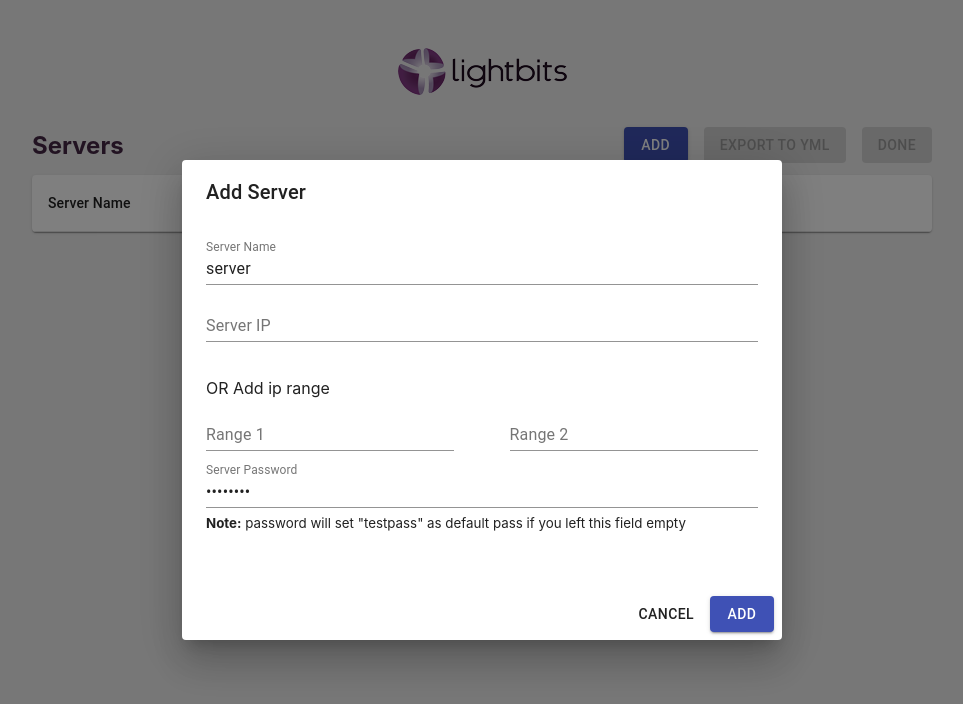
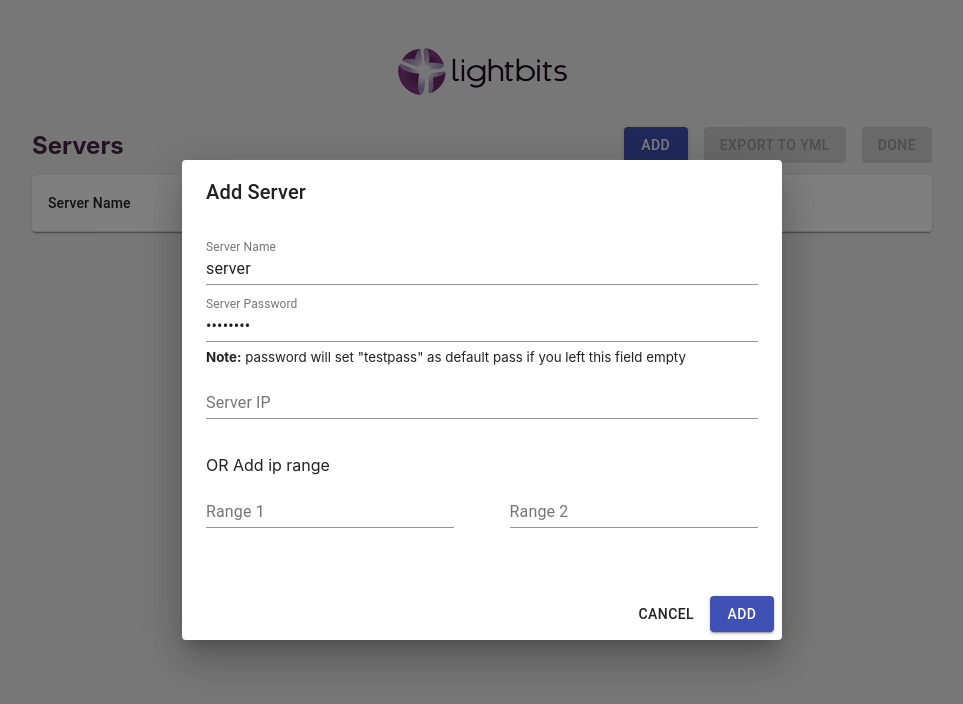
Before and after one commit to ameedjadallah/lightbits, a React (Create React App) app: page / in a window 1280 px wide. Both pictures are taken after a click on the button "ADD". Shown: the top 704 px of the page, without its empty margins (158-1121 px from the left). Built offline with nearby package versions, Linux system fonts and the light colour scheme.

Commit message:
Implement sections JSON file

```diff
--- /dev/null
+++ b/src/assets/json/sections.json
@@ -0,0 +1,18 @@
+[
+  {
+    "title": "Server Name",
+    "type": "text",
+    "name": "name",
+    "id": "name",
+    "default": "server",
+    "showOnTable": true
+  },
+  {
+    "title": "Server Password",
+    "type": "password",
+    "name": "password",
+    "id": "server-password",
+    "default": "testpass",
+    "showOnTable": false
+  }
+]
--- a/src/components/servers/servers.js
+++ b/src/components/servers/servers.js
@@ -20,17 +20,14 @@ import Alert from '@material-ui/lab/Alert';
 import axios from 'axios';
 import Tooltip from '@material-ui/core/Tooltip';
 
+import sections from '../../assets/json/sections.json';
+
 import './servers.css';
 
 
 const Transition = React.forwardRef(function Transition(props, ref) {
   return <Slide direction="up" ref={ref} {...props} />;
 });
-
-function createData(name, ip, password) {
-  return { name, ip, password };
-}
-
 
 class Servers extends React.Component {
 
@@ -41,9 +38,8 @@ class Servers extends React.Component {
       ],
       showModal: false,
       open : false,
-      name: 'server',
+      sectionsForm:[],
       ip: '',
-      password: 'testpass',
       range1: '',
       range2:'',
       isValidIp : true,
@@ -60,6 +56,14 @@ class Servers extends React.Component {
         'Access-Control-Allow-Credentials': true
       }
     };
+
+    // init section fields from JSON file
+    this.state.sectionsForm = sections;
+
+    sections.forEach(section => {
+      // eslint-disable-next-line
+      this.state[section.name] = section.default;
+    });
   }
 
   onInputchange = (event) => {
@@ -209,21 +213,6 @@ class Servers extends React.Component {
     this.showSuccessMessage("You've done!");
   }
 
-  generateYamlFile(server) {
-    const state = this.state;
-
-    axios.get(`${state.serverURL}/generate`,{
-        params: {
-          name: server.name,
-          ip: server.ip,
-          password: server.password
-        }
-      })
-      .then(res => {
-        this.showSuccessMessage("Yaml file generated successfully");
-      })
-  }
-
   addServer = () => {
     // show add modal
     const state = this.state;
@@ -242,35 +231,45 @@ class Servers extends React.Component {
       let startRange = parseInt(range1.substring(lastIndexRange1+ 1));
       let endRange = parseInt(range2.substring(lastIndexRange2+ 1));
       let range = range1.substring(0,range1.lastIndexOf(".")+1);
-      let count = 0;
+
 
       if (startRange > endRange) {
         startRange = startRange ^ endRange;
-        endRange = startRange ^ endRange;
+        endRange   = startRange ^ endRange;
         startRange = startRange ^ endRange;
       }
 
+
+      let count = 0;
       for (let i = startRange; i<= endRange; i++ ) {
-        let newServer = createData(state.name + "" + (count++), range + "" + i, state.password);
+        let serverObject = {};
+        state.sectionsForm.forEach((field) => {
+          serverObject[field.name] = field.name === "name" ? state[field.name] + "" + (count++) : state[field.name];
+        });
+
+        serverObject.ip = range + "" + i;
+
         this.setState(state => {
-          const rows = state.rows.concat(newServer);
+          const rows = state.rows.concat(serverObject);
           return {
             rows
           };
         });
 
-        this.logServer("added",newServer);
-
-
+        this.logServer("added",serverObject);
       }
       this.handleClose();
 
     } else {
       // add to servers list
       const state = this.state;
-      let newServer = createData(state.name, state.ip, state.password);
+      let serverObject = {}
+      state.sectionsForm.forEach((field) => {
+        serverObject[field.name] = state[field.name];
+      })
+      serverObject.ip = state.ip;
       this.setState(state => {
-        const rows = state.rows.concat(newServer);
+        const rows = state.rows.concat(serverObject);
 
         return {
           rows
@@ -278,7 +277,7 @@ class Servers extends React.Component {
       });
 
 
-      this.logServer("added",newServer);
+      this.logServer("added",serverObject);
       this.handleClose();
     }
 
@@ -311,7 +310,6 @@ class Servers extends React.Component {
   logServer(status, server) {
     const state = this.state;
     let logMessage = status === undefined ? "ansible -i hosts all -m ping" : status + " " + server.name + " , ip:" + server.ip;
-
     axios.get(`${state.serverURL}/log`,{
         params: {
           log: logMessage
@@ -362,18 +360,26 @@ class Servers extends React.Component {
           <DialogContent>
 
 
+              {this.state.sectionsForm.map((section, index) =>(
+                <div key={index}>
                   <TextField
+
                   margin="dense"
-              id="name"
-              label="Server Name"
-              type="text"
-              name="name"
+                  id={section.id}
+                  label={section.title}
+                  type={section.type}
+                  name={section.name}
                   fullWidth
-              value={this.state.name}
+                  value={this.state[section.name]}
                   onChange={this.onInputchange}
                 />
-            {!this.state.isValidServerName && <Alert severity="error">Server name should start with <b>(server)</b></Alert>}
+                 { section.name === "name" && !this.state.isValidServerName && <Alert severity="error">Server name should start with <b>(server)</b></Alert>}
 
+                { section.name === "password" && <small><b>Note:</b> password will set "testpass" as default pass if you left this field empty</small>}
+
+                </div>
+
+                ))}
 
 
             <TextField
@@ -420,17 +426,8 @@ class Servers extends React.Component {
 
             </div>
 
-            <TextField
-              margin="dense"
-              id="server-password"
-              label="Server Password"
-              type="password"
-              name="password"
-              fullWidth
-              value={this.state.password}
-              onChange={this.onInputchange}
-            />
-            <small><b>Note:</b> password will set "testpass" as default pass if you left this field empty</small>
+
+
 
 
           </DialogContent>
@@ -472,7 +469,10 @@ class Servers extends React.Component {
           <Table className="table" aria-label="simple table">
             <TableHead>
               <TableRow>
-                <TableCell align="left">Server Name</TableCell>
+
+                {this.state.sectionsForm.map((header, index) => {
+                  return header.showOnTable && <TableCell key={index} align="left">{header.title}</TableCell>
+                })}
                 <TableCell align="left">Server IP</TableCell>
                 <TableCell align="right"></TableCell>
               </TableRow>
@@ -480,9 +480,13 @@ class Servers extends React.Component {
             <TableBody>
               {this.state.rows.map((row, index) => (
                 <TableRow key={index}>
-                  <TableCell component="th" scope="row" align="left">
-                    {row.name}
+
+                  { this.state.sectionsForm.map((item, index) => {
+                    return item.showOnTable &&
+                    <TableCell key={index} component="th" scope="row" align="left">
+                      {row[item.name]}
                     </TableCell>
+                  })}
                   <TableCell align="left">{row.ip}</TableCell>
                   <TableCell align="right">
                   <Tooltip title="Delete server">
--- a/yaml/all-servers.yaml
+++ b/yaml/all-servers.yaml
@@ -1,5 +1,5 @@
 - server: server
-  ansible_host: 123.123.123.3
+  ansible_host: 10.10.10.1
   ansible_connection: ssh
   ansible_ssh_user: root
   ansible_ssh_pass: testpass
```
Lines whose indentation alone changed are shown as unchanged.
